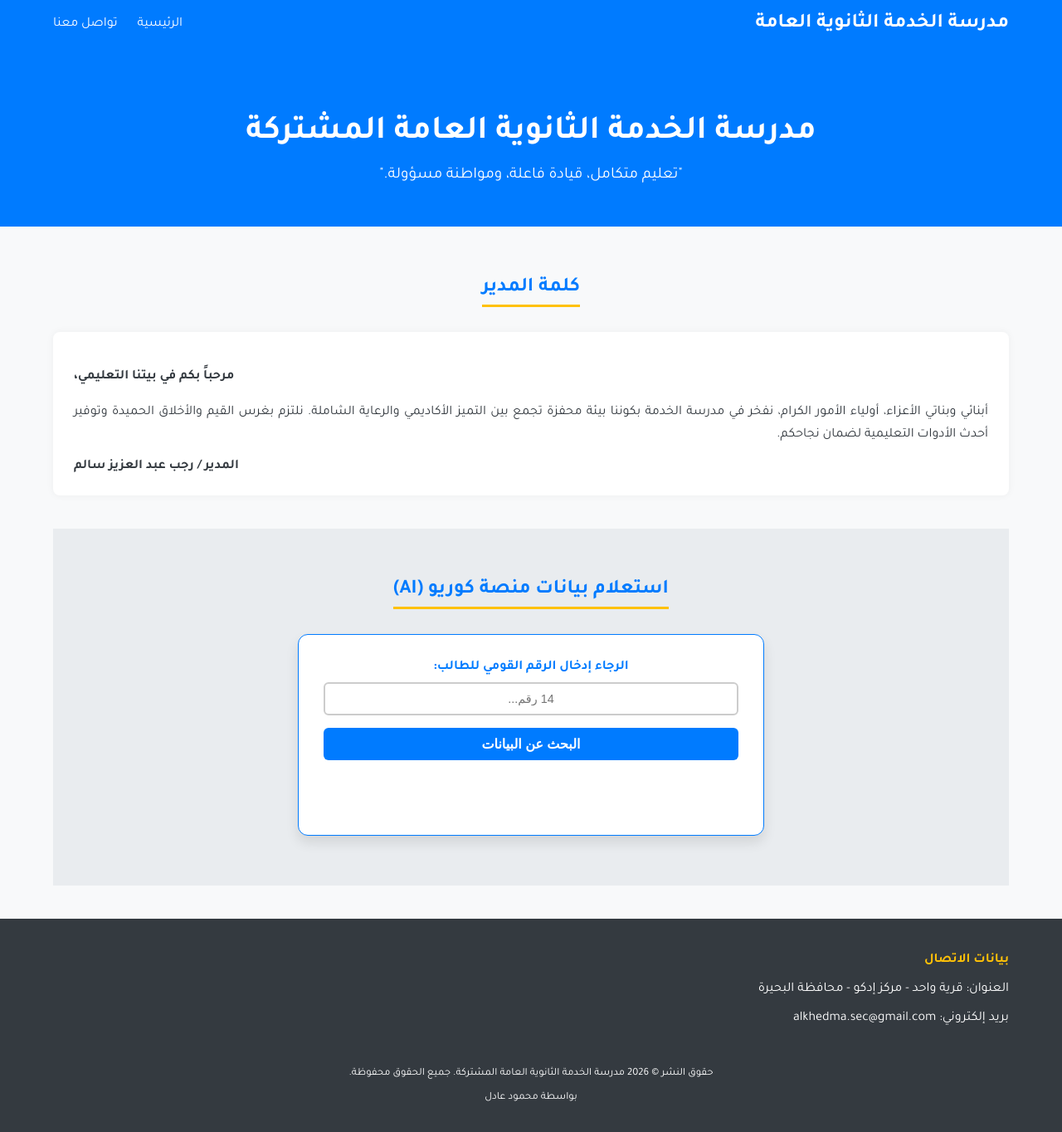
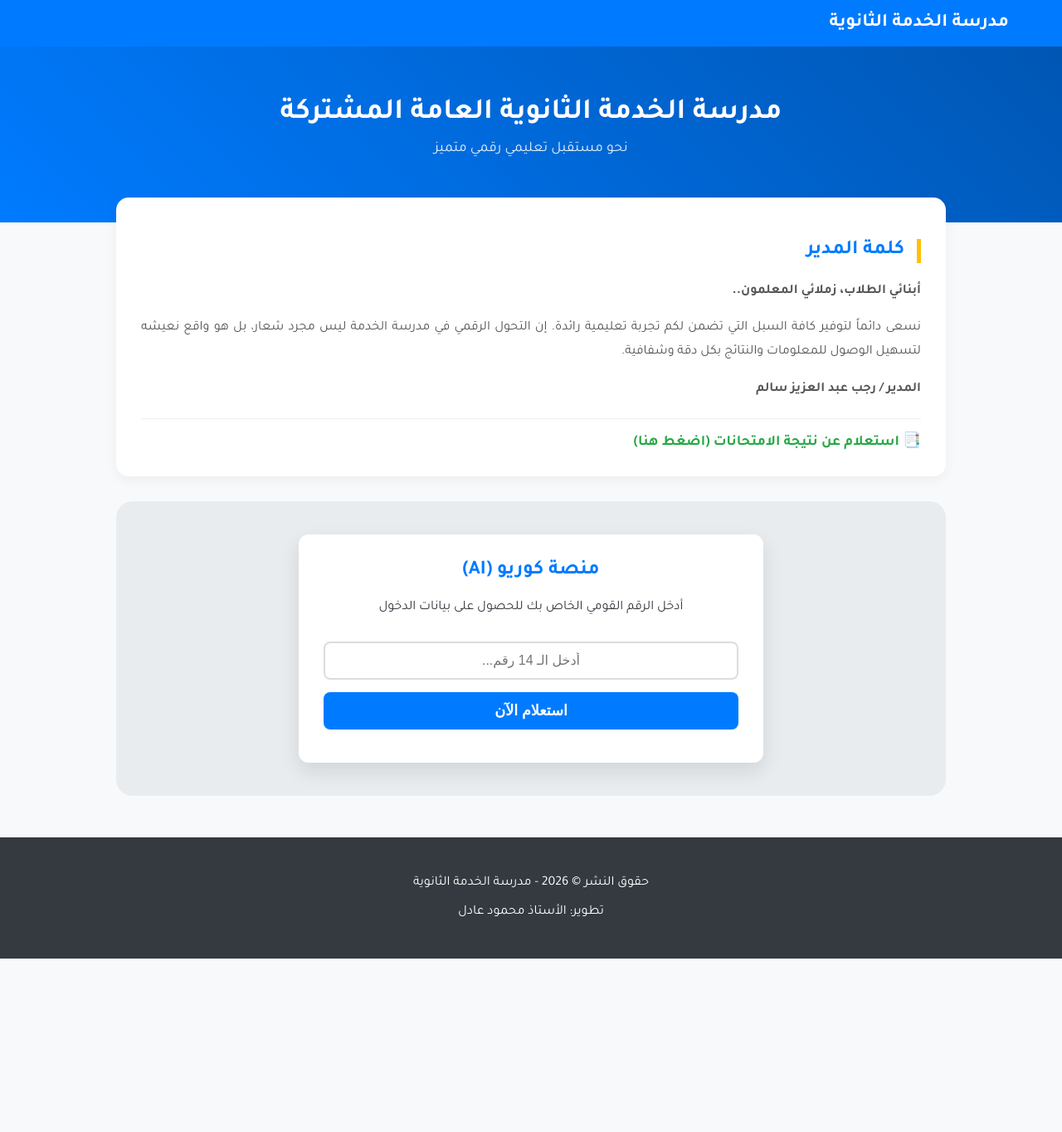
Before and after one commit to MahmoudAdelSaleh/school, a plain HTML site: page index.html in a window 1280 px wide. Shown: the whole page at 83% size. After the commit the page ends 1155 px from the top, so only its background shows below. Drawn offline with Linux system fonts and the light colour scheme.

Commit message:
Update index.html

```diff
--- a/index.html
+++ b/index.html
@@ -3,130 +3,146 @@
 <head>
     <meta charset="UTF-8">
     <meta name="viewport" content="width=device-width, initial-scale=1.0">
-    <title>مدرسة الخدمة الثانوية العامة المشتركة - الرئيسية</title>
+    <title>مدرسة الخدمة الثانوية العامة المشتركة</title>
     <link href="https://fonts.googleapis.com/css2?family=Tajawal:wght@400;700&display=swap" rel="stylesheet">
     <style>
-        body { font-family: 'Tajawal', sans-serif; margin: 0; padding: 0; background-color: #f8f9fa; color: #343a40; text-align: right; }
-        .navbar { background-color: #007bff; color: white; padding: 15px 0; box-shadow: 0 2px 4px rgba(0,0,0,0.1); }
+        :root { --primary: #007bff; --secondary: #ffc107; --dark: #343a40; --light: #f8f9fa; }
+        body { font-family: 'Tajawal', sans-serif; margin: 0; padding: 0; background-color: var(--light); color: var(--dark); text-align: right; }
+
+        /* Navbar */
+        .navbar { background-color: var(--primary); color: white; padding: 15px 0; box-shadow: 0 2px 5px rgba(0,0,0,0.1); }
         .navbar-container { width: 90%; margin: 0 auto; display: flex; justify-content: space-between; align-items: center; }
-        .logo a { color: white; text-decoration: none; font-size: 1.5em; font-weight: 700; }
-        .nav-links a { color: white; text-decoration: none; margin-right: 20px; font-weight: 400; transition: color 0.3s; }
-        .nav-links a:hover { color: #ffc107; }
-        .hero { background-color: #007bff; color: white; text-align: center; padding: 50px 20px; }
-        .hero h1 { font-size: 2.5em; margin-bottom: 5px; }
-        .hero h2 { font-size: 1.2em; margin-bottom: 0; font-weight: 400; }
-        .section { padding: 40px 0; width: 90%; max-width: 1200px; margin: 0 auto; }
-        .section h2 { text-align: center; color: #007bff; margin-bottom: 30px; font-weight: 700; border-bottom: 3px solid #ffc107; display: block; width: fit-content; margin-left: auto; margin-right: auto; padding-bottom: 5px; }
-        .director-message { background-color: white; padding: 25px; border-radius: 8px; box-shadow: 0 0 10px rgba(0,0,0,0.05); text-align: justify; }
-        .director-message p { line-height: 1.7; margin-bottom: 10px; }
-        .director-message strong { display: block; margin-top: 15px; text-align: left; font-weight: 700; }
-        .inquiry-box { background-color: #fff; padding: 30px; border-radius: 12px; box-shadow: 0 8px 15px rgba(0,0,0,0.1); max-width: 500px; margin: 20px auto; text-align: center; border: 1px solid #007bff; }
-        .inquiry-box label { display: block; margin-bottom: 8px; font-weight: 700; color: #007bff; font-size: 1em; }
-        .inquiry-box input[type="text"] { width: 100%; padding: 10px; margin-bottom: 15px; border: 2px solid #ccc; border-radius: 6px; box-sizing: border-box; font-size: 0.9em; transition: border-color 0.3s; text-align: center; }
-        .inquiry-box input[type="text"]:focus { border-color: #28a745; outline: none; }
-        .inquiry-box button { background-color: #007bff; color: white; padding: 10px 20px; border: none; border-radius: 6px; cursor: pointer; font-weight: 700; font-size: 1em; transition: background-color 0.3s, transform 0.1s; width: 100%; }
-        .inquiry-box button:hover { background-color: #0056b3; transform: translateY(-2px); }
-        #results-area { margin-top: 20px; text-align: center; min-height: 40px; }
-        .error-message { color: #dc3545; background-color: #f8d7da; border: 1px solid #f5c6cb; padding: 10px; border-radius: 6px; font-size: 0.9em; }
-        .spinner { border: 4px solid rgba(0, 0, 0, 0.1); border-left-color: #007bff; border-radius: 50%; width: 30px; height: 30px; animation: spin 1s linear infinite; margin: 0 auto; }
-        @keyframes spin { 100% { transform: rotate(360deg); } }
-        .footer { background-color: #343a40; color: white; padding: 20px 0; text-align: center; margin-top: 40px; }
-        .footer-content { width: 90%; max-width: 1200px; margin: 0 auto; display: flex; justify-content: space-between; flex-wrap: wrap; text-align: right; }
-        .contact-info { flex: 1 1 0; min-width: 200px; margin-bottom: 10px; }
-        .copyright { text-align: center; width: 100%; margin-top: 10px; font-size: 0.8em; }
-        .footer h4 { color: #ffc107; margin-bottom: 10px; }
-        @media (max-width: 768px) { .navbar-container { flex-direction: column; } .footer-content { flex-direction: column; align-items: center; text-align: center; } }
+        .logo a { color: white; text-decoration: none; font-size: 1.4em; font-weight: 700; }
+
+        /* Hero Section */
+        .hero { background: linear-gradient(45deg, #007bff, #0056b3); color: white; text-align: center; padding: 60px 20px; }
+        .hero h1 { margin: 0; font-size: 2.2em; }
+        .hero p { font-size: 1.1em; opacity: 0.9; margin-top: 10px; }
+
+        .container { width: 90%; max-width: 1000px; margin: 0 auto; }
+
+        /* Director Section */
+        .section-card { background: white; padding: 30px; border-radius: 15px; box-shadow: 0 4px 15px rgba(0,0,0,0.05); margin: -30px auto 30px; position: relative; z-index: 10; }
+        .section-title { color: var(--primary); border-right: 5px solid var(--secondary); padding-right: 15px; margin-bottom: 20px; }
+        .director-p { line-height: 1.8; text-align: justify; color: #555; }
+
+        /* الرابط الاحترافي تحت كلمة المدير */
+        .result-link-wrapper { margin-top: 20px; padding-top: 15px; border-top: 1px solid #eee; }
+        .btn-result-link { display: inline-flex; align-items: center; color: #28a745; text-decoration: none; font-weight: 700; font-size: 1.1em; transition: 0.3s; }
+        .btn-result-link:hover { color: #1e7e34; transform: scale(1.02); }
+        .btn-result-link i { margin-left: 8px; }
+
+        /* Qureo Inquiry Box */
+        .inquiry-container { background: #e9ecef; padding: 40px 0; margin-top: 20px; border-radius: 20px; }
+        .inquiry-box { background: white; padding: 30px; border-radius: 12px; max-width: 500px; margin: 0 auto; box-shadow: 0 10px 25px rgba(0,0,0,0.1); text-align: center; }
+        .inquiry-box input { width: 100%; padding: 12px; margin: 15px 0; border: 2px solid #ddd; border-radius: 8px; font-size: 1em; text-align: center; box-sizing: border-box; }
+        .inquiry-box input:focus { border-color: var(--primary); outline: none; }
+        .btn-search { background: var(--primary); color: white; border: none; padding: 12px 30px; border-radius: 8px; cursor: pointer; font-weight: 700; width: 100%; font-size: 1.1em; }
+
+        /* Results Display Area */
+        #q-display { margin-top: 20px; display: none; text-align: right; animation: fadeIn 0.5s; }
+        .data-table { width: 100%; border-collapse: collapse; margin-top: 10px; }
+        .data-table td { padding: 10px; border-bottom: 1px solid #eee; }
+        .label { font-weight: 700; color: var(--primary); width: 40%; }
+
+        .footer { background: var(--dark); color: white; padding: 30px 0; text-align: center; margin-top: 50px; }
+        @keyframes fadeIn { from { opacity: 0; transform: translateY(10px); } to { opacity: 1; transform: translateY(0); } }
+
+        @media (max-width: 600px) { .hero h1 { font-size: 1.6em; } }
     </style>
 </head>
 <body>
 
     <nav class="navbar">
         <div class="navbar-container">
-            <div class="logo"><a href="#">مدرسة الخدمة الثانوية العامة</a></div>
-            <div class="nav-links">
-                <a href="#home">الرئيسية</a>
-                <a href="#contact">تواصل معنا</a>
-            </div>
+            <div class="logo"><a href="#">مدرسة الخدمة الثانوية</a></div>
         </div>
     </nav>
 
-    <header id="home" class="hero">
-        <div class="hero-content">
+    <header class="hero">
+        <div class="container">
             <h1>مدرسة الخدمة الثانوية العامة المشتركة</h1>
-            <h2>"تعليم متكامل، قيادة فاعلة، ومواطنة مسؤولة."</h2>
+            <p>نحو مستقبل تعليمي رقمي متميز</p>
         </div>
     </header>
 
-    <section class="section">
-        <h2>كلمة المدير</h2>
-        <div class="director-message">
-            <p><strong>مرحباً بكم في بيتنا التعليمي،</strong></p>
-            <p>أبنائي وبناتي الأعزاء، أولياء الأمور الكرام، نفخر في مدرسة الخدمة بكوننا بيئة محفزة تجمع بين التميز الأكاديمي والرعاية الشاملة. نلتزم بغرس القيم والأخلاق الحميدة وتوفير أحدث الأدوات التعليمية لضمان نجاحكم.</p>
-            <strong>المدير / رجب عبد العزيز سالم</strong>
-        </div>
-    </section>
+    <div class="container">
+        <section class="section-card">
+            <h2 class="section-title">كلمة المدير</h2>
+            <div class="director-p">
+                <p><strong>أبنائي الطلاب، زملائي المعلمون..</strong></p>
+                <p>نسعى دائماً لتوفير كافة السبل التي تضمن لكم تجربة تعليمية رائدة. إن التحول الرقمي في مدرسة الخدمة ليس مجرد شعار، بل هو واقع نعيشه لتسهيل الوصول للمعلومات والنتائج بكل دقة وشفافية.</p>
+                <strong>المدير / رجب عبد العزيز سالم</strong>
+            </div>
 
-    <section class="section" style="background-color: #e9ecef;">
-        <h2>استعلام بيانات منصة كوريو (AI)</h2>
-        <div class="inquiry-box">
-            <label for="nationalId">الرجاء إدخال الرقم القومي للطالب:</label>
-            <input type="text" id="nationalId" placeholder="14 رقم..." maxlength="14">
-            <button onclick="searchStudent()">البحث عن البيانات</button>
-            <div id="results-area"></div>
-        </div>
-    </section>
+            <div class="result-link-wrapper">
+                <a href="result.html" class="btn-result-link">
+                    <span>📑 استعلام عن نتيجة الامتحانات (اضغط هنا)</span>
+                </a>
+            </div>
+        </section>
 
-    <footer id="contact" class="footer">
-        <div class="footer-content">
-            <div class="contact-info">
-                <h4>بيانات الاتصال</h4>
-                <p>العنوان: قرية واحد - مركز إدكو - محافظة البحيرة</p>
-                <p>بريد إلكتروني: alkhedma.sec@gmail.com</p>
-            </div>
-            <div class="copyright">
-                <p>حقوق النشر © 2026 مدرسة الخدمة الثانوية العامة المشتركة. جميع الحقوق محفوظة.</p>
-                <p>بواسطة محمود عادل</p>
+        <div class="inquiry-container">
+            <div class="inquiry-box">
+                <h2 style="color: var(--primary); margin-top:0;">منصة كوريو (AI)</h2>
+                <p>أدخل الرقم القومي الخاص بك للحصول على بيانات الدخول</p>
+                <input type="text" id="nationalId" placeholder="أدخل الـ 14 رقم..." maxlength="14">
+                <button class="btn-search" onclick="fetchQureoData()">استعلام الآن</button>
+
+                <div id="q-display">
+                    <table class="data-table">
+                        <tr><td class="label">الاسم:</td><td id="s-name"></td></tr>
+                        <tr><td class="label">اسم المستخدم:</td><td id="s-user"></td></tr>
+                        <tr><td class="label">كلمة المرور:</td><td id="s-pass" style="color:red; font-weight:bold;"></td></tr>
+                    </table>
+                    <div style="margin-top:15px;">
+                        <a id="s-link" href="#" target="_blank" style="background:#28a745; color:white; padding:8px 15px; text-decoration:none; border-radius:5px; display:inline-block;">فتح المنصة مباشرة</a>
+                    </div>
+                </div>
+                <div id="q-error" style="color:red; margin-top:10px; font-weight:bold;"></div>
             </div>
         </div>
+    </div>
+
+    <footer class="footer">
+        <p>حقوق النشر © 2026 - مدرسة الخدمة الثانوية</p>
+        <p>تطوير: الأستاذ محمود عادل</p>
     </footer>
 
     <script>
-        async function searchStudent() {
+        async function fetchQureoData() {
             const idInput = document.getElementById('nationalId').value.trim();
-            const resultsArea = document.getElementById('results-area');
+            const display = document.getElementById('q-display');
+            const error = document.getElementById('q-error');
 
-            if (idInput.length !== 14 || isNaN(idInput)) {
-                resultsArea.innerHTML = `<div class="error-message">يرجى إدخال 14 رقم صحيح.</div>`;
+            // إعادة تعيين الواجهة
+            display.style.display = "none";
+            error.innerText = "";
+
+            if (idInput.length !== 14) {
+                error.innerText = "يجب إدخال 14 رقم.";
                 return;
             }
 
-            resultsArea.innerHTML = `<div class="spinner"></div>`;
-
             try {
-                // Fetch the JSON file from your repository
                 const response = await fetch('data.json');
-                if (!response.ok) throw new Error('Could not load data');
-
+                if (!response.ok) throw new Error();
                 const data = await response.json();
 
-                // Search logic
-                const student = data.find(item => item["الرقم القومي"] == idInput);
+                // البحث عن الطالب
+                const student = data.find(s => s["الرقم القومي"] == idInput);
 
                 if (student) {
-                    const params = new URLSearchParams({
-                        name: student["الاسم"] || "غير متوفر",
-                        code: student["الكود"] || "غير متوفر",
-                        user: student["اسم المستخدم"] || "غير متوفر",
-                        pass: student["كلمة المرور"] || "غير متوفر",
-                        link: student["رابط منصة "] || "https://me-portal.qureo.education"
-                    }).toString();
-
-                    window.location.href = `result.html?${params}`;
+                    document.getElementById('s-name').innerText = student["الاسم"];
+                    document.getElementById('s-user').innerText = student["اسم المستخدم"];
+                    document.getElementById('s-pass').innerText = student["كلمة المرور"];
+                    document.getElementById('s-link').href = student["رابط منصة "] || "https://me-portal.qureo.education";
+                    display.style.display = "block";
                 } else {
-                    resultsArea.innerHTML = `<div class="error-message">هذا الرقم القومي غير مسجل لدينا.</div>`;
+                    error.innerText = "عفواً، الرقم القومي غير موجود.";
                 }
-            } catch (error) {
-                resultsArea.innerHTML = `<div class="error-message">خطأ في الاتصال بالبيانات. تأكد من رفع ملف data.json</div>`;
+            } catch (err) {
+                error.innerText = "حدث خطأ في قراءة ملف البيانات.";
             }
         }
     </script>
```
